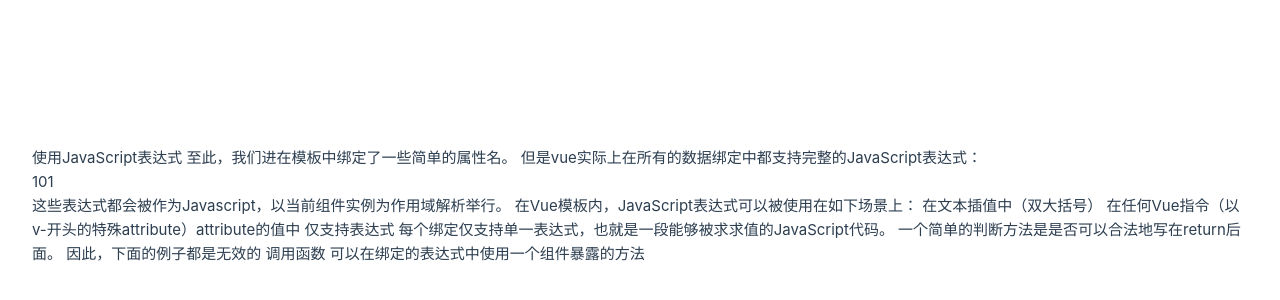
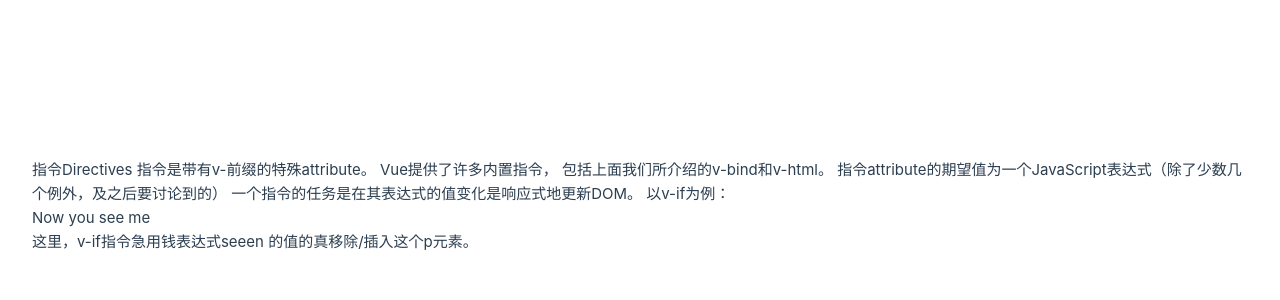
Before and after one commit to ShenlongDev/vue_xx, a Vue app: page / in a window 1280 px wide. Shown: the part 194-494 px from the top of the page. Built offline with nearby package versions, Linux system fonts and the light colour scheme.

Commit message:
directives

```diff
--- a/src/MyApp.vue
+++ b/src/MyApp.vue
@@ -1,26 +1,17 @@
 <script setup>
-  const number = 100
+  const seen = true
 </script>
 
 <template>
-  使用JavaScript表达式
-  至此，我们进在模板中绑定了一些简单的属性名。
-  但是vue实际上在所有的数据绑定中都支持完整的JavaScript表达式：
+  指令Directives
+  指令是带有v-前缀的特殊attribute。
+  Vue提供了许多内置指令， 包括上面我们所介绍的v-bind和v-html。
+  指令attribute的期望值为一个JavaScript表达式（除了少数几个例外，及之后要讨论到的）
+  一个指令的任务是在其表达式的值变化是响应式地更新DOM。
+  以v-if为例：
+  <p v-if="seen">Now you see me</p>
+  这里，v-if指令急用钱表达式seeen 的值的真移除/插入这个p元素。
 
-  <span>{{ number + 1 }}</span>
-
-  这些表达式都会被作为Javascript，以当前组件实例为作用域解析举行。
-  在Vue模板内，JavaScript表达式可以被使用在如下场景上：
-  在文本插值中（双大括号）
-  在任何Vue指令（以v-开头的特殊attribute）attribute的值中
-
-  仅支持表达式
-  每个绑定仅支持单一表达式，也就是一段能够被求求值的JavaScript代码。
-  一个简单的判断方法是是否可以合法地写在return后面。
-  因此，下面的例子都是无效的
-
-  调用函数
-  可以在绑定的表达式中使用一个组件暴露的方法
 </template>
 
 <style scoped>
```
